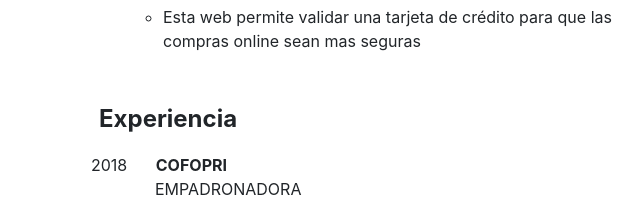
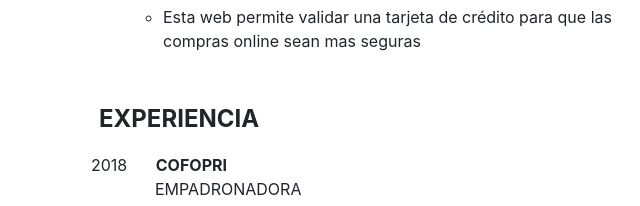
Before and after one commit to AlmeAld/cv-Almendra-Maravi, a plain HTML site: page index.html in a window 1280 px wide. Shown: the part 1335-1541 px from the top of the page, 510-1150 px from the left. Drawn offline with nearby package versions, Linux system fonts and the light colour scheme; a web font is replaced by a local one.

Commit message:
modified a mayuscula

```diff
--- a/index.html
+++ b/index.html
@@ -137,7 +137,7 @@
 
           </div>
           <div class="col col-lg-6 pl-5 offset-lg-1">
-            <p class="font-weight-bold pl-2 title-cv">Experiencia</p>
+            <p class="font-weight-bold pl-2 title-cv">EXPERIENCIA</p>
             <ul class="list-unstyled" >
               <li>
                 <p class="mb-0">2018 <span class="font-weight-bold ml-4">COFOPRI</span></p>
```
